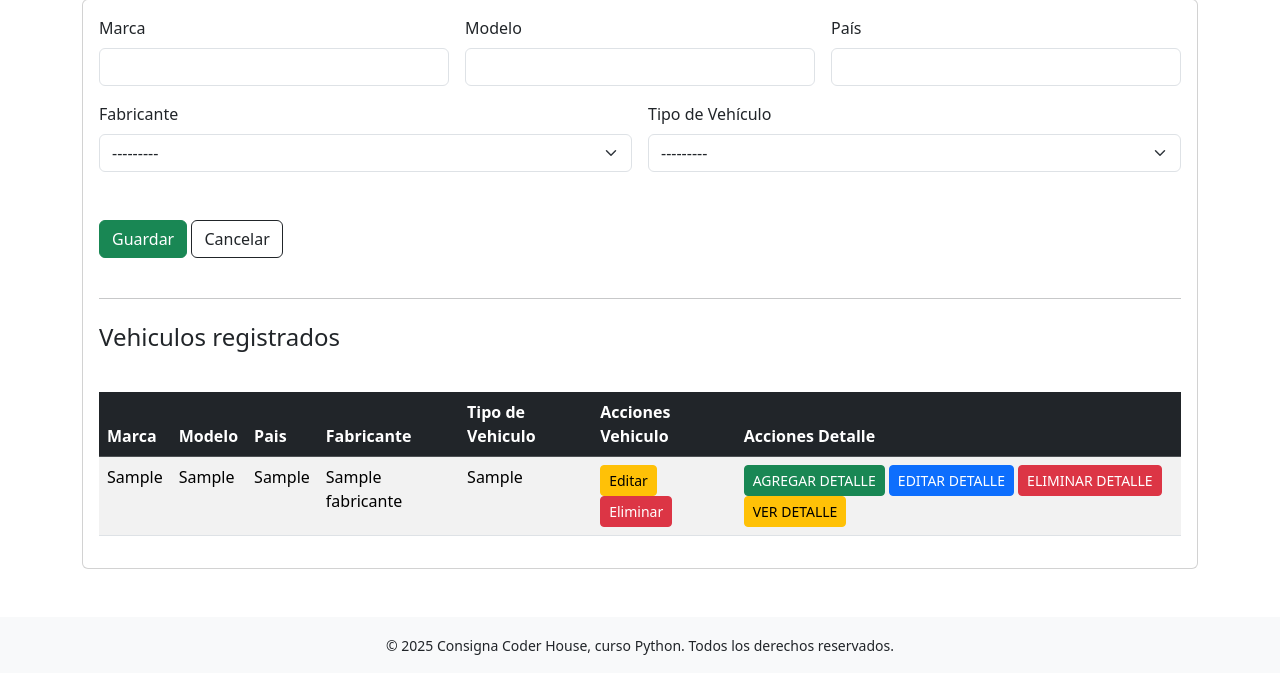
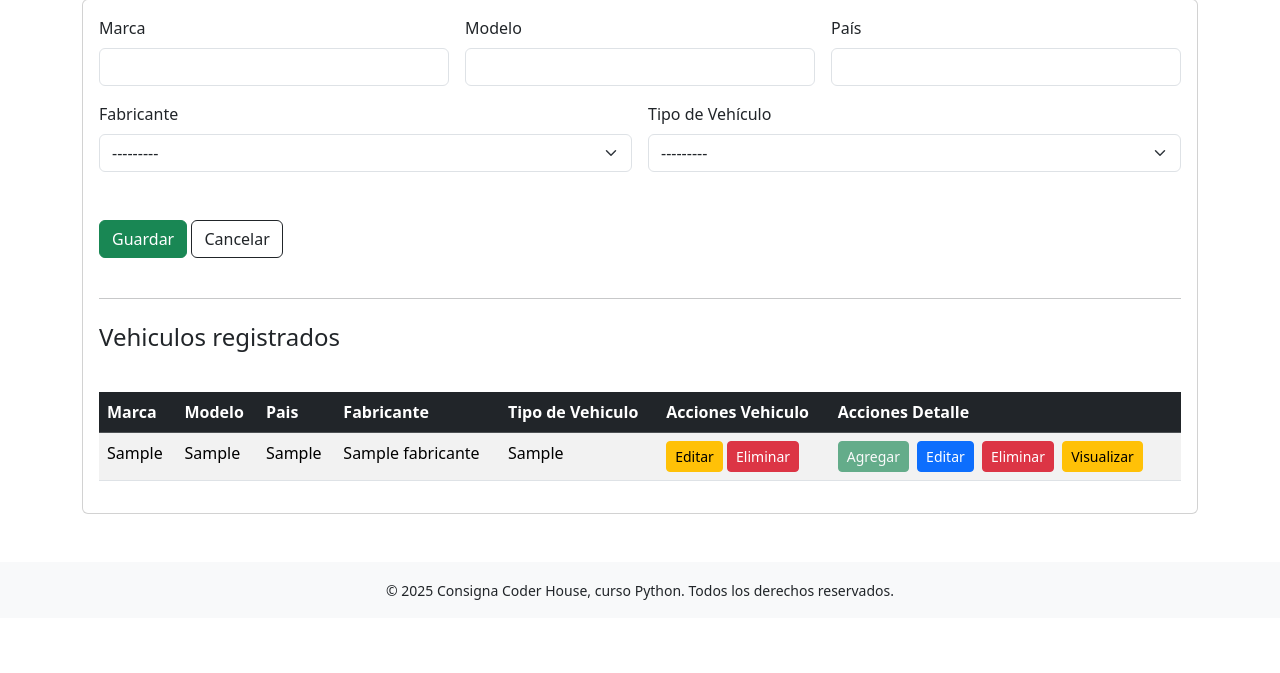
Before and after one commit to JonaGuitar/Proyecto_CoderHouse-JonathanYanez, a Django app: page /Aplicacion/post_agregar in a window 1280 px wide. Shown: the part 175-848 px from the top of the page. After the commit the page ends 775 px from the top, so only its background shows below. Run offline with Django 5.2, Linux system fonts and the light colour scheme; a user stored in the database is signed in; tables that the repository leaves empty hold one stand-in row (values such as "Sample post"); grey boxes marked "Sample" are stand-in pictures; some libraries are stand-ins or nearby versions.

Commit message:
se agrega error 404, pagina no encontrada

```diff
--- a/Aplicacion/templates/Aplicacion/agregar_vehiculos.html
+++ b/Aplicacion/templates/Aplicacion/agregar_vehiculos.html
@@ -96,18 +96,27 @@
                                 </button>
                             </td>
                             <td>
-                                <a href="{% url 'Aplicacion:detalle_vehiculo_crear' %}?vehiculo_id={{ vehiculo.id }}" class="btn btn-success btn-sm">AGREGAR DETALLE</a>
-                                <a href="{% url 'Aplicacion:detalle_vehiculo_editar' %}?vehiculo_id={{ vehiculo.id }}" class="btn btn-primary btn-sm">EDITAR DETALLE</a>
-                                <a href="{% url 'Aplicacion:detalle_vehiculo_eliminar' %}?vehiculo_id={{ vehiculo.id }}" class="btn btn-danger btn-sm">ELIMINAR DETALLE</a>
-                                <a href="{% url 'Aplicacion:detalle_vehiculo_list' %}?vehiculo_id={{ vehiculo.id }}" class="btn btn-warning btn-sm">VER DETALLE</a>
+                                {% if vehiculo.detalle %}
+                                    <a href="{% url 'Aplicacion:detalle_vehiculo_crear' %}?vehiculo_id={{ vehiculo.id }}" class="btn btn-success btn-sm me-1 disabled">Agregar</a>
+                                    <a href="{% url 'Aplicacion:detalle_vehiculo_editar' %}?vehiculo_id={{ vehiculo.id }}" class="btn btn-primary btn-sm me-1">Editar</a>
+                                    <a href="{% url 'Aplicacion:detalle_vehiculo_eliminar' %}?vehiculo_id={{ vehiculo.id }}" class="btn btn-danger btn-sm me-1">Eliminar</a>
+                                    <a href="{% url 'Aplicacion:detalle_vehiculo_list' %}?vehiculo_id={{ vehiculo.id }}" class="btn btn-warning btn-sm me-1">Visualizar</a>
+                                {% else %}
+                                    <a href="{% url 'Aplicacion:detalle_vehiculo_crear' %}?vehiculo_id={{ vehiculo.id }}" class="btn btn-success btn-sm me-1">Agregar</a>
+                                    <button class="btn btn-primary btn-sm me-1" disabled>Editar</button>
+                                    <button class="btn btn-danger btn-sm me-1" disabled>Eliminar</button>
+                                    <button class="btn btn-warning btn-sm me-1" disabled>Visualizar</button>
+                                {% endif %}
+
+
                             </td>
                         </tr>
 
-                        {% empty %}
+                    {% empty %}
                             <tr>
-                                <td colspan="5">No hay vehiculos registrados aún.</td>
+                                <td colspan="7" class="text-center fw-bold text-muted">No hay vehiculos registrados aún.</td>
                             </tr>
-                        {% endfor %}
+                    {% endfor %}
                 </tbody>
             </table>
 
--- a/Entrega_Final/urls.py
+++ b/Entrega_Final/urls.py
@@ -28,9 +28,3 @@ urlpatterns = [
     path("", include("Main.urls", namespace="Main")),
     path("Aplicacion/", include("Aplicacion.urls", namespace="Aplicacion")),
 ]
-
-
-def custom_404(request, exception):
-    return render(request, 'Main/404.html', status=404)
-
-handler404 = custom_404
--- a/Main/urls.py
+++ b/Main/urls.py
@@ -18,6 +18,7 @@ urlpatterns = [
     path('mostrar_login/', views.mostrar_login, name='mostrar_login'),
     path('login_usuario/', views.login_usuario, name='login_usuario'),
     path('logout/', views.logout_usuario, name='logout'),
+    path('ver-error-404/', views.ver_404, name='ver_404'),
 ]
 
 if settings.DEBUG:
--- a/Main/views.py
+++ b/Main/views.py
@@ -1,10 +1,9 @@
 from django.shortcuts import render, redirect
 from functools import wraps
-from django.http import HttpResponseNotFound, HttpResponse, HttpResponseRedirect
+from django.http import HttpResponseNotFound, HttpResponse, HttpResponseRedirect, Http404
 from .forms import RegistroUsuarioForm, EditUserForm, UserChangeForm, MiFormularioPerfil, PerfilUsuarioForm
 from django.contrib.auth import authenticate, login, logout
 from django.contrib.auth.decorators import login_required
-
 from django.contrib import messages
 from .models import PerfilUsuario
 
@@ -25,7 +24,8 @@ def login_required_404(view_func):
     return wrapper
 
 
-
+def ver_404(request):
+    return render(request, 'Main/404.html', status=404)
 
 
 @login_required_404
```
Also changed, not shown: Aplicacion/templates/Aplicacion/detalle_vehiculo_list.html (+19 -3 lines), Main/templates/Main/registrar_usuario.html (+1 -7 lines).
